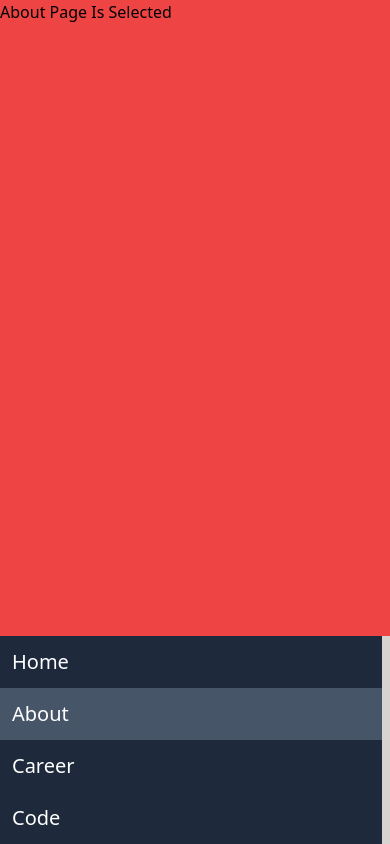
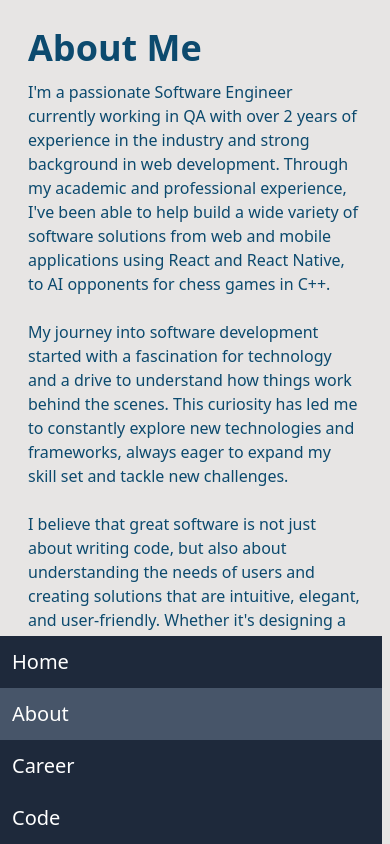
Before and after one commit to wkhatiz/wkportfolio, a React (Vite) app: page / in a window 390 px wide. Both pictures are taken after a click on the item "About". Built offline with nearby package versions, Linux system fonts and the light colour scheme.

Commit message:
Complete career page

```diff
--- a/src/App.tsx
+++ b/src/App.tsx
@@ -13,10 +13,11 @@ function App() {
     <CareerPage />,
     <CodePage />,
   ];
+
   return (
     <div
       className={
-        "mx-auto flex h-dvh w-full flex-col justify-between md:flex-row " +
+        "mx-auto flex h-dvh w-full flex-col justify-between bg-stone-200 md:flex-row " +
         "xl:max-w-[1920px]"
       }
     >
--- a/src/components/NavMenu.tsx
+++ b/src/components/NavMenu.tsx
@@ -21,7 +21,7 @@ function NavMenu(props: NavMenuProps) {
   return (
     <nav
       className={
-        "pr-2 md:flex md:w-36 md:items-center md:text-right lg:w-40 " +
+        "pr-2 md:flex md:w-36 md:items-center md:bg-stone-300 md:text-right lg:w-40 xl:bg-transparent " +
         "xl:fixed xl:top-0 xl:h-14 xl:w-full xl:justify-end xl:pr-14 " +
         "xl:max-w-[1920px] 2xl:h-20"
       }
--- a/src/pages/AboutPage.tsx
+++ b/src/pages/AboutPage.tsx
@@ -1,7 +1,35 @@
 function AboutPage() {
   return (
-    <div className="flex-1 bg-red-500">
-      <h1>About Page Is Selected</h1>
+    <div className="flex-1 overflow-y-scroll p-7 md:overflow-y-auto lg:p-14 xl:p-24 xl:px-56">
+      <h1 className="mb-3 text-4xl font-bold text-sky-900 lg:mb-7 lg:text-5xl">
+        About Me
+      </h1>
+      <p className="text-md mb-5 text-sky-900 lg:text-xl">
+        I'm a passionate Software Engineer currently working in QA with over 2
+        years of experience in the industry and strong background in web
+        development. Through my academic and professional experience, I've been
+        able to help build a wide variety of software solutions from web and
+        mobile applications using React and React Native, to AI opponents for
+        chess games in C++.
+        <br />
+        <br /> My journey into software development started with a fascination
+        for technology and a drive to understand how things work behind the
+        scenes. This curiosity has led me to constantly explore new technologies
+        and frameworks, always eager to expand my skill set and tackle new
+        challenges.
+        <br />
+        <br /> I believe that great software is not just about writing code, but
+        also about understanding the needs of users and creating solutions that
+        are intuitive, elegant, and user-friendly. Whether it's designing a
+        responsive web interface or optimizing database performance, I strive
+        for excellence in everything I do.
+        <br />
+        <br /> Outside of coding, I enjoy illustration and design, which helps
+        me stay creative and bring fresh perspectives to my work. I'm currently
+        seeking new opportunities where I can leverage my skills and experience
+        to help build the next era of web technologies. If you're looking for a
+        dedicated and versatile software developer, I'd love to connect!
+      </p>
     </div>
   );
 }
--- a/src/pages/CareerPage.tsx
+++ b/src/pages/CareerPage.tsx
@@ -1,7 +1,69 @@
 function CareerPage() {
   return (
-    <div className="flex-1 bg-green-500">
-      <h1>Career Page Is Selected</h1>
+    <div className="flex-1 overflow-y-scroll p-7 md:overflow-y-auto lg:p-14 xl:p-24 xl:px-56">
+      <img src="WSU_logo.svg.png" className="mb-5 h-10 lg:h-12"></img>
+      <h2 className="text-2xl font-bold text-sky-900 lg:text-3xl">
+        Bachelor of Computer Science
+      </h2>
+      <p className="text-md mb-2 font-semibold text-stone-500 lg:mb-5">
+        Jan 2017 - Aug 2021
+      </p>
+      <p className="text-md mb-10 text-sky-900 lg:mb-14 lg:text-xl">
+        Comprehensive courses across multiple disciplines of Computer Science
+        including Mobile Application Development, Artificial Intelligence,
+        Systems Programming, Robotics, Web Development, Wireless Networking and
+        more.
+        <br />
+        <br /> Through guided partical learning and direct communication with
+        industry leaders, I developed strong foundational knowledge on
+        fundamental concepts such as Data Structures, Algorithms, Discrete
+        Mathematics, Internet Protocols, Objective Oriented Programming and
+        other programming paradigms.
+      </p>
+
+      <img src="IBM_logo.svg.png" className="mb-5 h-8 lg:h-10"></img>
+      <h2 className="text-2xl font-bold text-sky-900 lg:text-3xl">
+        IBM Chicago
+      </h2>
+      <p className="text-md mb-2 font-semibold text-stone-500 lg:mb-5">
+        Jun 2020 - Dec 2020
+      </p>
+      <p className="text-md mb-10 text-sky-900 lg:mb-14 lg:text-xl">
+        A volunteer project as part of my academics at Western Sydney University
+        which involved contributing to the IBM Watson Astronomy Assistant app.
+        The app was built in React Native and would provide a IM like interface
+        where users could interface with the IBM Watson API to gather real-time
+        astronomy related information with photo integration and other forms of
+        media.
+        <br />
+        <br /> My contributions involved accessibility features such as TTS,
+        Dictation and various themes for vision impaired users. The app was
+        presented to a team of IBM Chicago engineers who were overall impressed
+        with the teams efforts.
+      </p>
+      <img src="Infosys_logo.svg.png" className="mb-3 h-9 lg:h-10"></img>
+      <h2 className="text-2xl font-bold text-sky-900 lg:text-3xl">
+        Infosys Limited Australia
+      </h2>
+      <p className="text-md mb-2 font-semibold text-stone-500 lg:mb-5">
+        Dec 2023 - Current
+      </p>
+      <p className="text-md mb-10 text-sky-900 lg:mb-14 lg:text-xl">
+        Lead Tester and QA Engineer on the Infosys SIT team, responsible for
+        both functional and non-functional testing and test automation for
+        Infosys clients. 2 years of experience using tools such as Selenium,
+        Robot Framework, JMeter and LoadRunner to gather metrics accurately
+        measuring the quality of software products.
+        <br />
+        <br /> Mentor and trainer for new testers as well as SME for existing
+        testers across teams where I provide presentations and create
+        documentation for project specific skills as well as global testing
+        skills for testers to refer to.
+        <br />
+        <br /> Automated test case creation and test evidence creation using VBA
+        macros and powershell scripts which improved the tester experience,
+        reduced test preparation efforts and test execution times
+      </p>
     </div>
   );
 }
```
Also changed, not shown: public/WSU_logo.svg.png (added).
